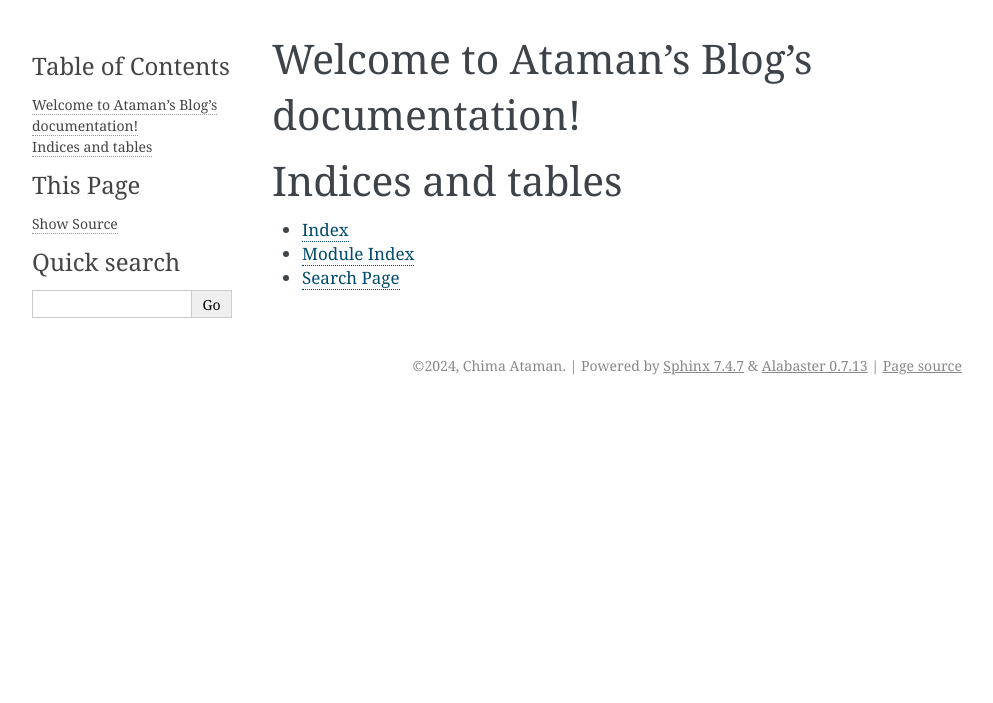
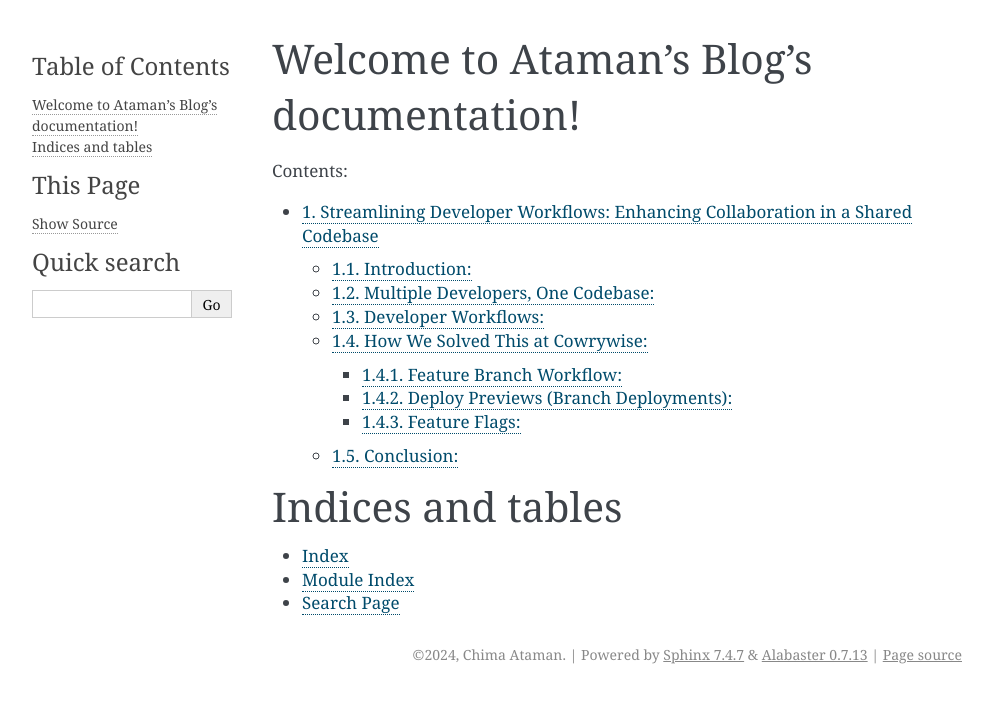
Before and after one commit to cAtaman/blog, a Sphinx documentation site: the page built from source/index.rst, in a window 1280 px wide. Shown: the top 703 px of the page, without its empty margins (148-1141 px from the left). Built offline with Sphinx 7.4.7, drawn with Linux system fonts in a browser that asks for light colours.

```diff
--- a/source/dev_workflows.rst
+++ b/source/dev_workflows.rst
@@ -1,3 +1,7 @@
+.. toctree::
+   :maxdepth: 5
+
+
 ==============================================================================
 Streamlining Developer Workflows: Enhancing Collaboration in a Shared Codebase
 ==============================================================================
--- a/source/index.rst
+++ b/source/index.rst
@@ -7,9 +7,11 @@ Welcome to Ataman's Blog's documentation!
 =========================================
 
 .. toctree::
-   :maxdepth: 2
+   :maxdepth: 5
    :caption: Contents:
+   :numbered:
 
+   dev_workflows
 
 
 Indices and tables
```
